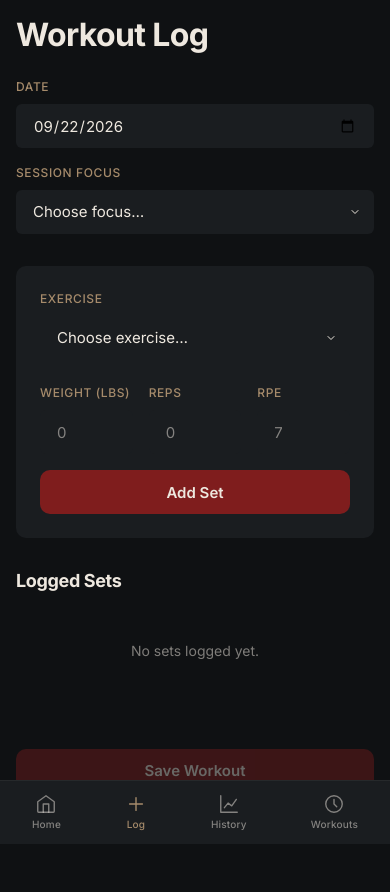
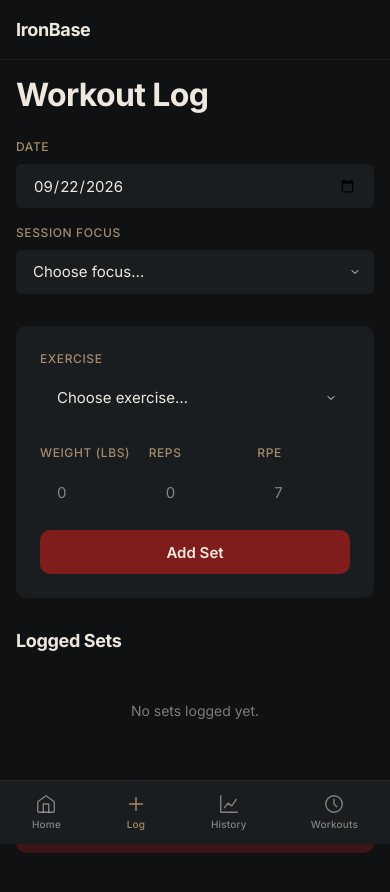
Before and after one commit to justseiji/IronBase, a React (Vite) app: page /log in a window 390 px wide. Shown: the top 892 px of the page. Built offline with nearby package versions, Linux system fonts and the light colour scheme.

Commit message:
Fix mobile header responsiveness

```diff
--- a/src/components/organisms/HeaderNav/HeaderNav.module.css
+++ b/src/components/organisms/HeaderNav/HeaderNav.module.css
@@ -1,14 +1,18 @@
 .header {
-  display: none;
+  display: flex;
+  align-items: center;
+  padding: var(--space-2);
+  border-bottom: 1px solid rgba(238, 232, 223, 0.06);
+  background: var(--color-bg);
+  position: sticky;
+  top: 0;
+  z-index: 50;
 }
 
 @media (min-width: 768px) {
   .header {
-    display: flex;
-    align-items: center;
     padding: var(--space-2) var(--space-4);
     gap: var(--space-4);
-    border-bottom: 1px solid rgba(238, 232, 223, 0.06);
   }
 }
 
@@ -21,7 +25,13 @@
 }
 
 .nav {
-  display: flex;
-  align-items: center;
-  gap: var(--space-1);
+  display: none;
 }
+
+@media (min-width: 768px) {
+  .nav {
+    display: flex;
+    align-items: center;
+    gap: var(--space-1);
+  }
+}
```
